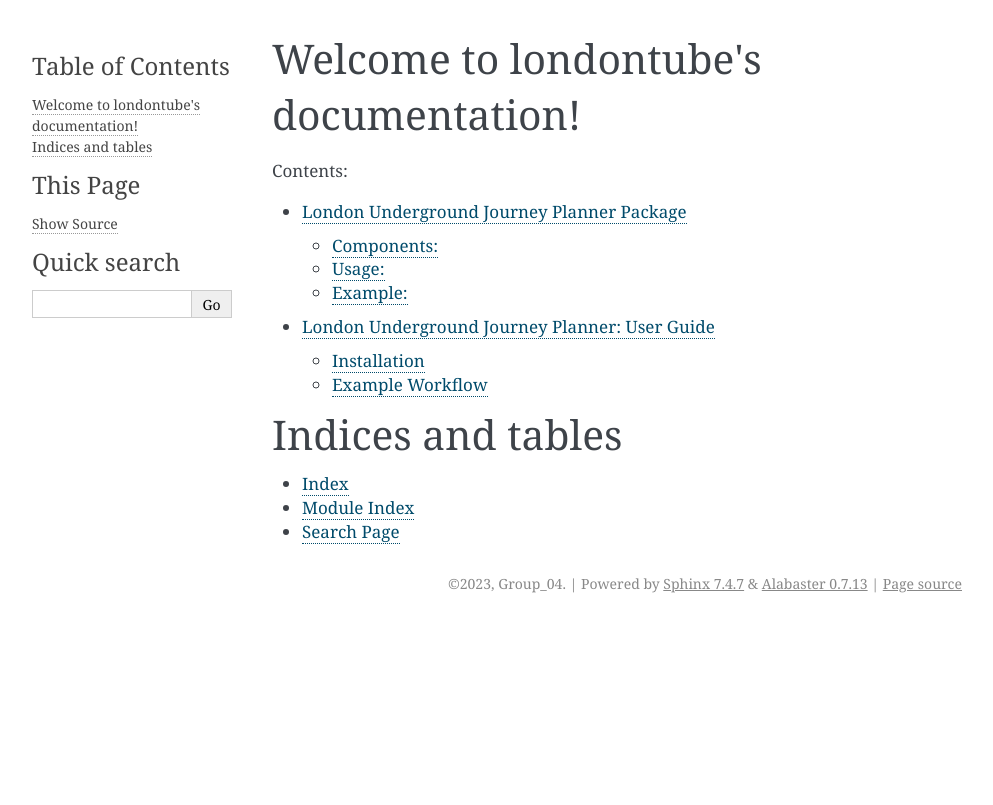
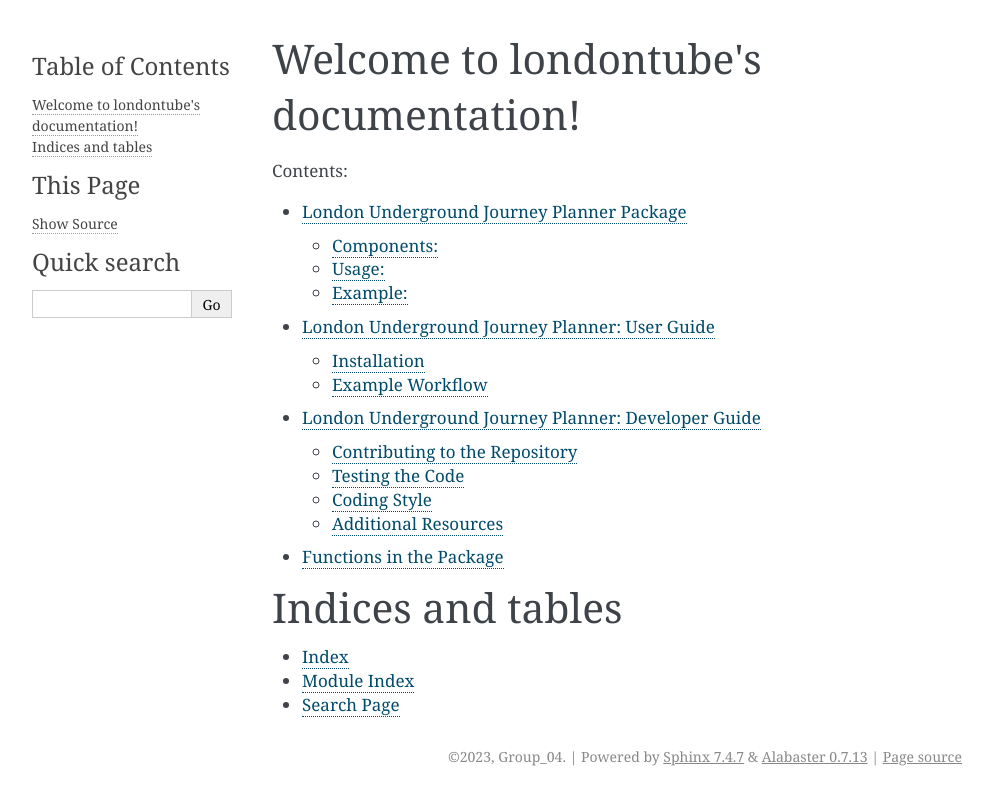
Before and after one commit to JSackey101/londontubev2, a Sphinx documentation site: the page built from docs/source/index.rst, in a window 1280 px wide. Shown: the top 805 px of the page, without its empty margins (148-1141 px from the left). Built offline with Sphinx 7.4.7, drawn with Linux system fonts in a browser that asks for light colours; some of the changed lines change nothing that is shown.

Commit message:
Add developer guide

```diff
--- a/docs/source/my_package.rst
+++ b/docs/source/my_package.rst
@@ -92,3 +92,89 @@ After installation, you can use the package to plan journeys on the London tube
 
 
 This will output the sequence of stations on the journey path and the total journey duration in minutes.
+
+
+London Underground Journey Planner: Developer Guide
+===================================================
+
+Contributing to the Repository
+------------------------------
+We welcome contributions from the community. To contribute to this project, please follow these steps:
+
+1. Fork the Repository:
+   - Navigate to the GitHub page of the repository and use the 'Fork' button to create your own copy.
+
+2. Clone the Forked Repository:
+   - Clone your forked repository to your local machine:
+     git clone https://github.com/your-username/london-journey-planner.git
+
+3. Create a New Branch:
+   - Navigate into the cloned directory and create a new branch for your feature or bug fix:
+     git checkout -b your-feature-branch
+
+4. Make Your Changes:
+   - Implement your feature or bug fix.
+
+5. Write Tests:
+   - Add or update tests to cover your changes.
+
+6. Follow the Coding Style:
+   - Ensure your code adheres to the project's coding standards (PEP 8 for Python).
+
+7. Commit Your Changes:
+   - Commit your changes with a clear and descriptive commit message.
+
+8. Push to GitHub:
+   - Push your changes to your fork on GitHub.
+
+9. Submit a Pull Request:
+   - Open a pull request from your feature branch to the main repository.
+
+Your pull request will be reviewed by the maintainers and merged into the main codebase after review and approval.
+
+Testing the Code
+----------------
+To ensure the reliability of the package, please follow these guidelines for testing:
+
+1. Write Unit Tests:
+   - Add unit tests for every new feature or bug fix in the `tests` directory.
+   - Use Python's built-in `unittest` framework or a framework like `pytest`.
+
+2. Run Tests Locally:
+   - Run the test suite locally to ensure that all tests pass before submitting a pull request.
+   - You can use commands like `python -m unittest discover` or `pytest`.
+
+3. Continuous Integration:
+   - The project uses continuous integration (CI) tools (e.g., GitHub Actions, Travis CI). Ensure that your code passes all CI checks.
+
+Coding Style
+------------
+This project adheres to the PEP 8 style guide for Python code. Please ensure your code follows these guidelines:
+
+- Use 4 spaces for indentation.
+- Limit lines to 79 characters.
+- Use descriptive variable and function names.
+- Document your code with docstrings.
+
+Additional Resources
+--------------------
+For more information on contributing, testing, and coding styles, please refer to the following resources:
+
+- PEP 8 Style Guide: https://www.python.org/dev/peps/pep-0008/
+- Git and GitHub Guide: https://guides.github.com/
+- Python Testing: https://docs.python.org/3/library/unittest.html
+
+We appreciate your interest in contributing to the London Underground Journey Planner package and look forward to your valuable contributions!
+
+
+
+Functions in the Package
+========================
+1. Network.py
+
+
+
+2. query.py
+.. autofunction:: londontube.query.query_line_connections
+
+3. journey_planner.py
```
